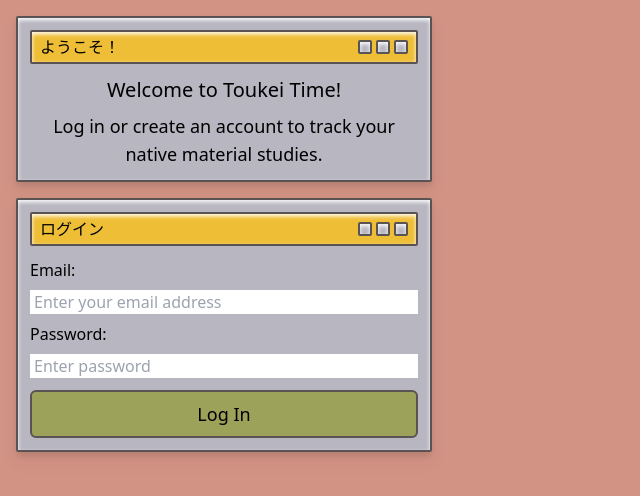
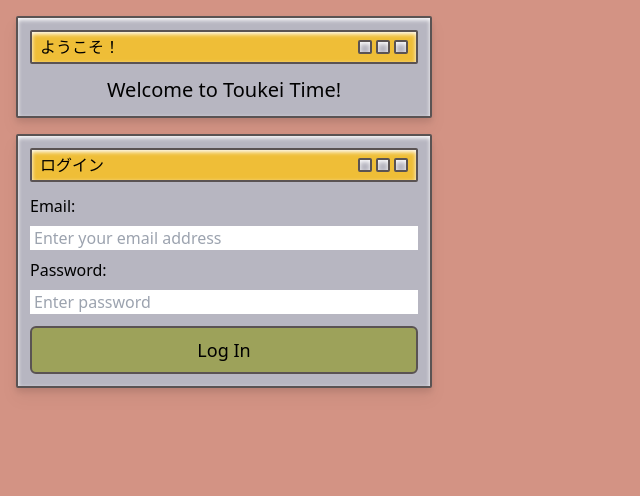
Before and after one commit to dalyn-lambert/Toukei-Time, a Next.js app: page / in a window 1280 px wide. Shown: the top 496 px of the page, without its empty margins (0-640 px from the left). Built offline with nearby package versions, Linux system fonts and the light colour scheme.

Commit message:
[chore] added date-fns to project and date to todays studies component

```diff
--- a/package.json
+++ b/package.json
@@ -12,6 +12,7 @@
     "@prisma/client": "^5.7.1",
     "@vercel/postgres": "^0.5.1",
     "clsx": "^2.0.0",
+    "date-fns": "^3.2.0",
     "next": "14.0.1",
     "next-auth": "^5.0.0-beta.4",
     "react": "^18",
--- a/src/Components/TodaysStudies.tsx
+++ b/src/Components/TodaysStudies.tsx
@@ -1,4 +1,6 @@
 import { getAllStudyLogs } from '@/lib/data';
+import { format } from 'date-fns';
+import { ja } from 'date-fns/locale';
 import Notepad from './Notepad';
 import Window from './Window';
 
@@ -9,9 +11,13 @@ const getData = async () => {
 
 const TodaysStudies = async () => {
   const studyLogs = await getData();
+  const today = new Date();
+  const todayJapanese = format(today, 'EE MMM do', { locale: ja });
+
   return (
     <Window English="Today's Studies" Japanese='今日の勉強'>
       <Notepad>
+        <span>{todayJapanese}</span>
         <>
           {studyLogs.map((log) => (
             <span key={log.id}>• {log.title}</span>
--- a/src/Components/Welcome.tsx
+++ b/src/Components/Welcome.tsx
@@ -5,7 +5,6 @@ function Welcome() {
     <Window English='Welcome!' Japanese='ようこそ！'>
       <div className=' text-center flex flex-col gap-2'>
         <span className='text-xl'>Welcome to Toukei Time!</span>
-        <span className='text-lg'>Log in or create an account to track your native material studies.</span>
       </div>
     </Window>
   );
```
Also changed, not shown: 1 other file (tests, documents, lock files or other folders).
